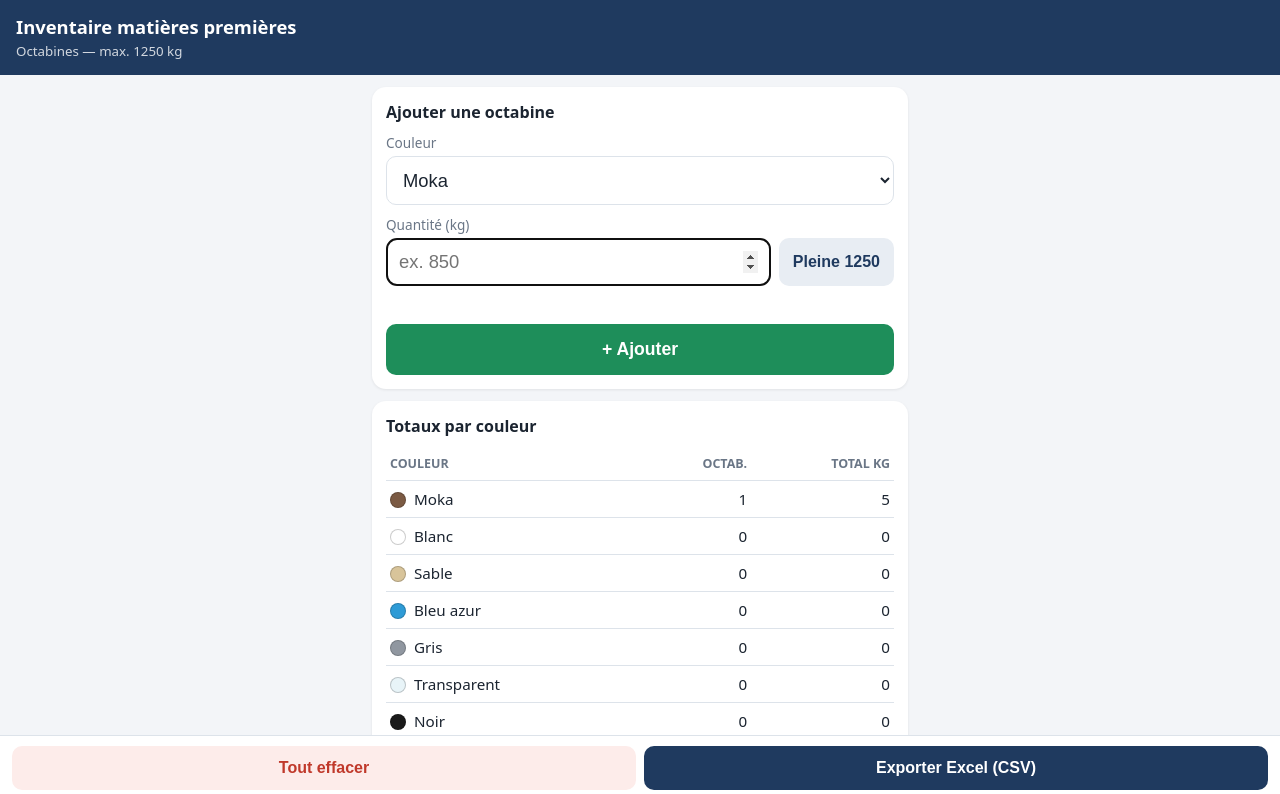
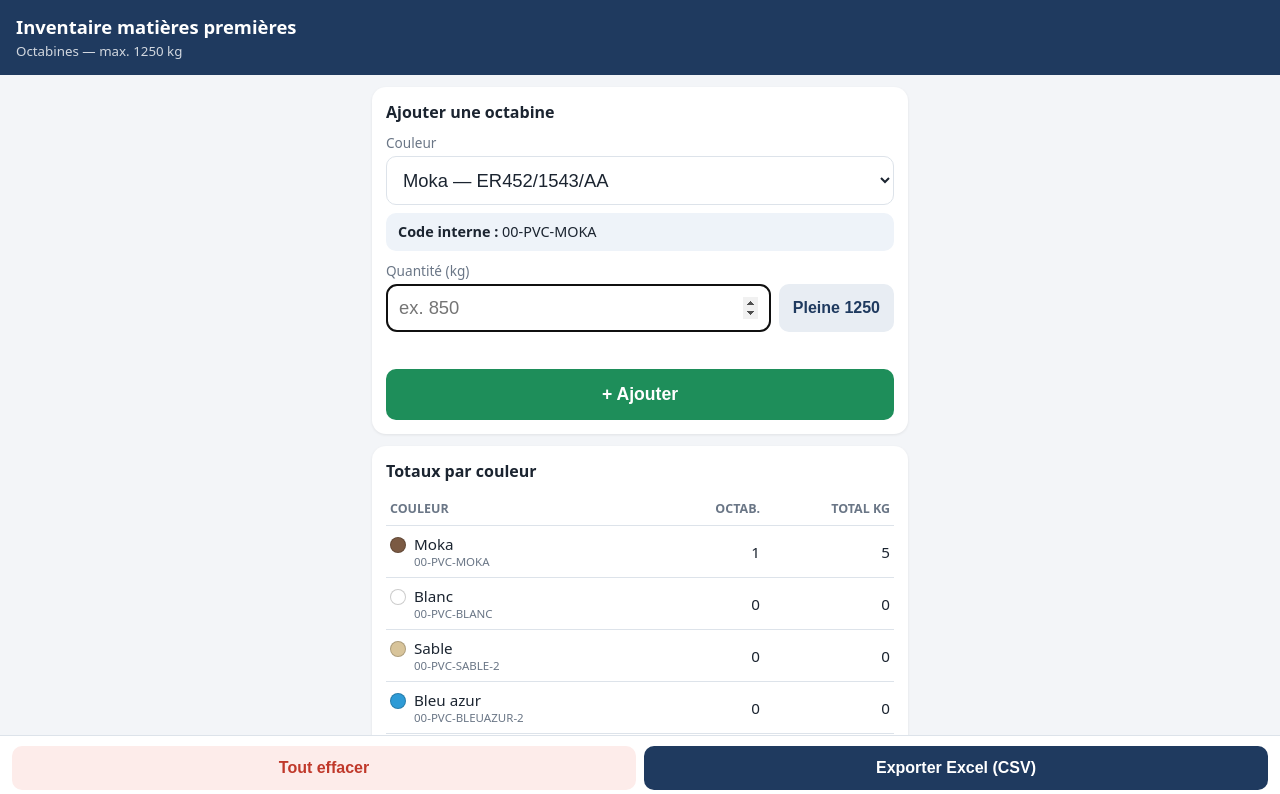
Before and after one commit to Ocea1360/Inventaire_PVC, a plain HTML site: page index.html in a window 1280 px wide. Both pictures are taken after typing "5" into the empty fields and a click on the button "+ Ajouter". Shown: the top 794 px of the page. Drawn offline with Linux system fonts and the light colour scheme.

Commit message:
Add files via upload

```diff
--- a/index.html
+++ b/index.html
@@ -31,6 +31,8 @@
   button.danger { background: #fdecea; color: var(--bad); }
   button:active { transform: scale(.98); }
   .add { width: 100%; margin-top: 14px; font-size: 1.1rem; padding: 15px; background: var(--ok); }
+  .codes { background: #eef3f9; border-radius: 10px; padding: 8px 12px; margin-top: 8px; font-size: .9rem; line-height: 1.5; }
+  .sub { display: block; font-size: .72rem; color: var(--muted); margin-left: 24px; }
   .err { color: var(--bad); font-size: .9rem; margin-top: 8px; min-height: 1.1em; }
   .dot { display: inline-block; width: 16px; height: 16px; border-radius: 50%; border: 1px solid #0003;
          vertical-align: -3px; margin-right: 8px; }
@@ -67,6 +69,7 @@
     <h2>Ajouter une octabine</h2>
     <label for="couleur">Couleur</label>
     <select id="couleur"></select>
+    <div class="codes" id="codes"></div>
 
     <label for="qte">Quantité (kg)</label>
     <div class="row">
@@ -104,14 +107,21 @@
   var MAX = 1250;
   var STORAGE_KEY = "inventaire_octabines_v1";
   var COULEURS = [
-    { nom: "Moka",       hex: "#7b5a43" },
-    { nom: "Blanc",      hex: "#ffffff" },
-    { nom: "Sable",      hex: "#d8c49a" },
-    { nom: "Bleu azur",  hex: "#2e9bd6" },
-    { nom: "Gris",       hex: "#9097a0" },
-    { nom: "Transparent",hex: "#e8f4f8" },
-    { nom: "Noir",       hex: "#1a1a1a" }
+    { nom: "Moka",        hex: "#7b5a43", fourn: "ER452/1543/AA",  interne: "00-PVC-MOKA" },
+    { nom: "Blanc",       hex: "#ffffff", fourn: "ER482/1097/AA",  interne: "00-PVC-BLANC" },
+    { nom: "Sable",       hex: "#d8c49a", fourn: "ER180C071AC",    interne: "00-PVC-SABLE-2" },
+    { nom: "Bleu azur",   hex: "#2e9bd6", fourn: "ER161B024AC",    interne: "00-PVC-BLEUAZUR-2" },
+    { nom: "Gris",        hex: "#9097a0", fourn: "ER452/9560/AC",  interne: "00-PVC-GRIS" },
+    { nom: "Transparent", hex: "#e8f4f8", fourn: "EH611/7095",     interne: "00-PVC-TR.BLEU" },
+    { nom: "Noir",        hex: "#1a1a1a", fourn: "ER198/0900/AC",  interne: "00-PVC-NOIR" }
   ];
+  function couleurObj(nom) {
+    for (var i = 0; i < COULEURS.length; i++) if (COULEURS[i].nom === nom) return COULEURS[i];
+    return { nom: nom, hex: "#ccc", fourn: "", interne: "" };
+  }
+  function codesTxt(c) {
+    return (c.fourn || "code fournisseur non renseigné") + " · " + (c.interne || "code interne non renseigné");
+  }
 
   var $ = function (id) { return document.getElementById(id); };
   var data = [];
@@ -154,6 +164,7 @@
       data.forEach(function (d) { if (d.couleur === c.nom) { n++; kg += d.qte; } });
       totN += n; totKg += kg;
       html += '<tr><td><span class="dot" style="background:' + c.hex + '"></span>' + c.nom +
+              (c.interne ? '<span class="sub">' + c.interne + '</span>' : '') +
               '</td><td class="n">' + n + '</td><td class="n">' + fmt(kg) + '</td></tr>';
     });
     tb.innerHTML = html;
@@ -174,6 +185,7 @@
         el.innerHTML =
           '<div class="main"><div><span class="dot" style="background:' + hexOf(d.couleur) + '"></span>' +
           '#' + (idx + 1) + ' · ' + d.couleur + ' — <span class="kg">' + fmt(d.qte) + ' kg</span></div>' +
+          '<div class="sub" style="margin-left:24px">' + codesTxt(couleurObj(d.couleur)) + '</div>' +
           '<div class="bar"><i style="width:' + pct + '%"></i></div></div>' +
           '<button class="sec" data-a="e">Modif.</button><button class="danger" data-a="s">✕</button>';
         el.querySelector('[data-a="e"]').onclick = function () { editer(idx); };
@@ -215,20 +227,21 @@
   function exportCsv() {
     if (!data.length) { toast("Rien à exporter"); return; }
     var num = function (n) { return String(Math.round(n * 100) / 100).replace(".", ","); };
-    var lines = [["N°", "Couleur", "Quantité (kg)", "Remplissage (%)"].join(";")];
+    var lines = [["N°", "Couleur", "Code fournisseur", "Code interne", "Quantité (kg)", "Remplissage (%)"].join(";")];
     data.forEach(function (d, i) {
-      lines.push([i + 1, d.couleur, num(d.qte), num(d.qte / MAX * 100)].join(";"));
+      var c = couleurObj(d.couleur);
+      lines.push([i + 1, d.couleur, c.fourn, c.interne, num(d.qte), num(d.qte / MAX * 100)].join(";"));
     });
     lines.push("");
-    lines.push(["Couleur", "Nombre d'octabines", "Total (kg)"].join(";"));
+    lines.push(["Couleur", "Code fournisseur", "Code interne", "Nombre d'octabines", "Total (kg)"].join(";"));
     var totN = 0, totKg = 0;
     COULEURS.forEach(function (c) {
       var n = 0, kg = 0;
       data.forEach(function (d) { if (d.couleur === c.nom) { n++; kg += d.qte; } });
       totN += n; totKg += kg;
-      lines.push([c.nom, n, num(kg)].join(";"));
+      lines.push([c.nom, c.fourn, c.interne, n, num(kg)].join(";"));
     });
-    lines.push(["TOTAL", totN, num(totKg)].join(";"));
+    lines.push(["TOTAL", "", "", totN, num(totKg)].join(";"));
 
     var blob = new Blob(["﻿" + lines.join("\r\n")], { type: "text/csv;charset=utf-8" });
     var now = new Date();
@@ -245,11 +258,19 @@
   // init
   var sel = $("couleur");
   COULEURS.forEach(function (c) {
-    var o = document.createElement("option"); o.value = c.nom; o.textContent = c.nom; sel.appendChild(o);
+    var o = document.createElement("option"); o.value = c.nom;
+    o.textContent = c.nom + (c.fourn ? "  —  " + c.fourn : "");
+    sel.appendChild(o);
   });
+  function majCodes() {
+    var c = couleurObj(sel.value);
+    $("codes").innerHTML = '<b>Code interne :</b> ' + (c.interne || "<i>non renseigné</i>");
+  }
   // se souvenir de la dernière couleur choisie
   try { var lc = localStorage.getItem(STORAGE_KEY + "_lastColor"); if (lc) sel.value = lc; } catch (e) {}
+  majCodes();
   sel.addEventListener("change", function () {
+    majCodes();
     try { localStorage.setItem(STORAGE_KEY + "_lastColor", sel.value); } catch (e) {}
   });
 
```
